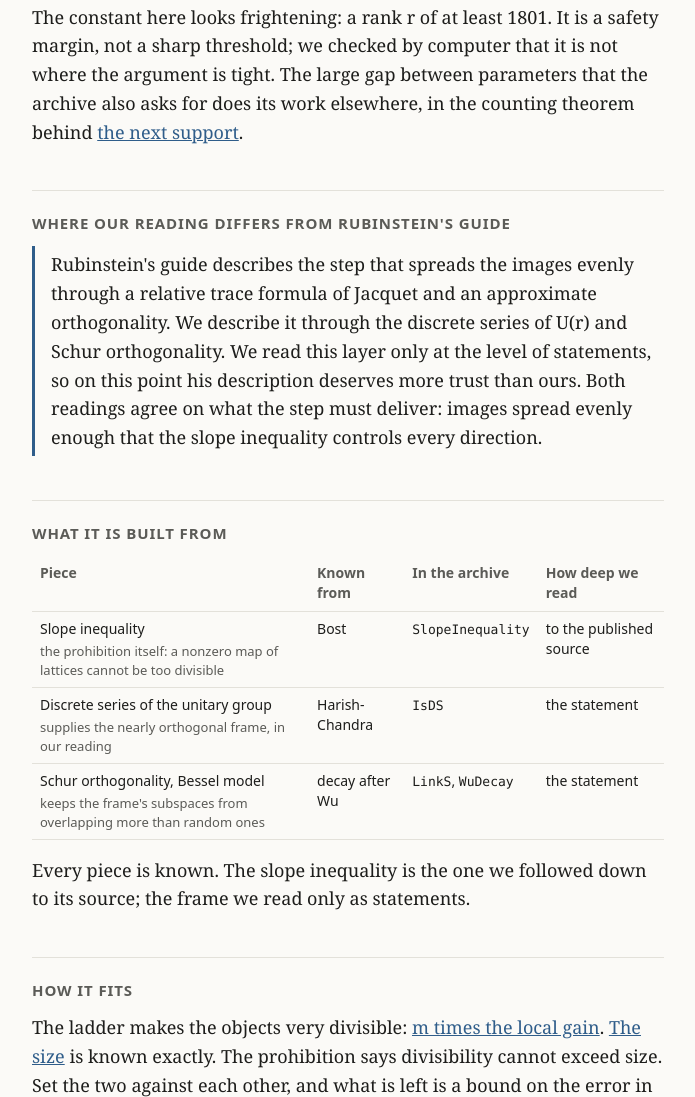
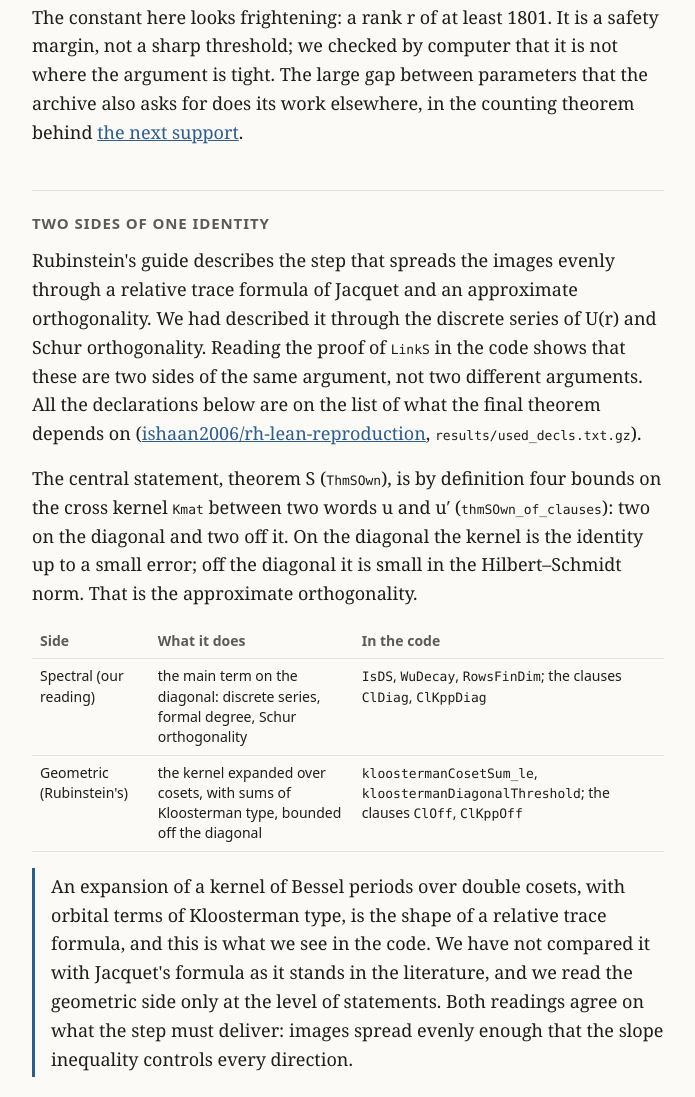
Before and after one commit to revenue7-eng/reading-proofs, a plain HTML site: page riemann/prohibition.html in a window 1280 px wide. Shown: the part 1369-2466 px from the top of the page, without its empty margins (292-987 px from the left). Drawn offline with Linux system fonts and the light colour scheme.

Commit message:
Frame: spectral and geometric sides of one identity

```diff
--- a/riemann/prohibition.html
+++ b/riemann/prohibition.html
@@ -50,9 +50,15 @@
   <p>As we read the archive, this is done with a nearly orthogonal frame: a family of subspaces, together about 20 times the dimension of the target, that overlap no more than random ones would. Such a frame comes from the discrete series of a large unitary group U(r), through Schur orthogonality and the fast decay of matrix coefficients.</p>
   <p>The constant here looks frightening: a rank r of at least 1801. It is a safety margin, not a sharp threshold; we checked by computer that it is not where the argument is tight. The large gap between parameters that the archive also asks for does its work elsewhere, in the counting theorem behind <a href="degenerate.html">the next support</a>.</p>
 
-  <h2>Where our reading differs from Rubinstein's guide</h2>
-  <p class="status">Rubinstein's guide describes the step that spreads the images evenly through a relative trace formula of Jacquet and an approximate orthogonality. We describe it through the discrete series of U(r) and Schur orthogonality. We read this layer only at the level of statements, so on this point his description deserves more trust than ours. Both readings agree on what the step must deliver: images spread evenly enough that the slope inequality controls every direction.</p>
-
+  <h2 id="two-sides">Two sides of one identity</h2>
+  <p>Rubinstein's guide describes the step that spreads the images evenly through a relative trace formula of Jacquet and an approximate orthogonality. We had described it through the discrete series of U(r) and Schur orthogonality. Reading the proof of <code>LinkS</code> in the code shows that these are two sides of the same argument, not two different arguments. All the declarations below are on the list of what the final theorem depends on (<a href="https://github.com/ishaan2006/rh-lean-reproduction">ishaan2006/rh-lean-reproduction</a>, <code>results/used_decls.txt.gz</code>).</p>
+  <p>The central statement, theorem S (<code>ThmSOwn</code>), is by definition four bounds on the cross kernel <code>Kmat</code> between two words u and u′ (<code>thmSOwn_of_clauses</code>): two on the diagonal and two off it. On the diagonal the kernel is the identity up to a small error; off the diagonal it is small in the Hilbert–Schmidt norm. That is the approximate orthogonality.</p>
+  <table>
+    <tr><th>Side</th><th>What it does</th><th>In the code</th></tr>
+    <tr><td>Spectral (our reading)</td><td>the main term on the diagonal: discrete series, formal degree, Schur orthogonality</td><td><code>IsDS</code>, <code>WuDecay</code>, <code>RowsFinDim</code>; the clauses <code>ClDiag</code>, <code>ClKppDiag</code></td></tr>
+    <tr><td>Geometric (Rubinstein's)</td><td>the kernel expanded over cosets, with sums of Kloosterman type, bounded off the diagonal</td><td><code>kloostermanCosetSum_le</code>, <code>kloostermanDiagonalThreshold</code>; the clauses <code>ClOff</code>, <code>ClKppOff</code></td></tr>
+  </table>
+  <p class="status">An expansion of a kernel of Bessel periods over double cosets, with orbital terms of Kloosterman type, is the shape of a relative trace formula, and this is what we see in the code. We have not compared it with Jacquet's formula as it stands in the literature, and we read the geometric side only at the level of statements. Both readings agree on what the step must deliver: images spread evenly enough that the slope inequality controls every direction.</p>
   <h2>What it is built from</h2>
   <table>
     <tr><th>Piece</th><th>Known from</th><th>In the archive</th><th>How deep we read</th></tr>
```
